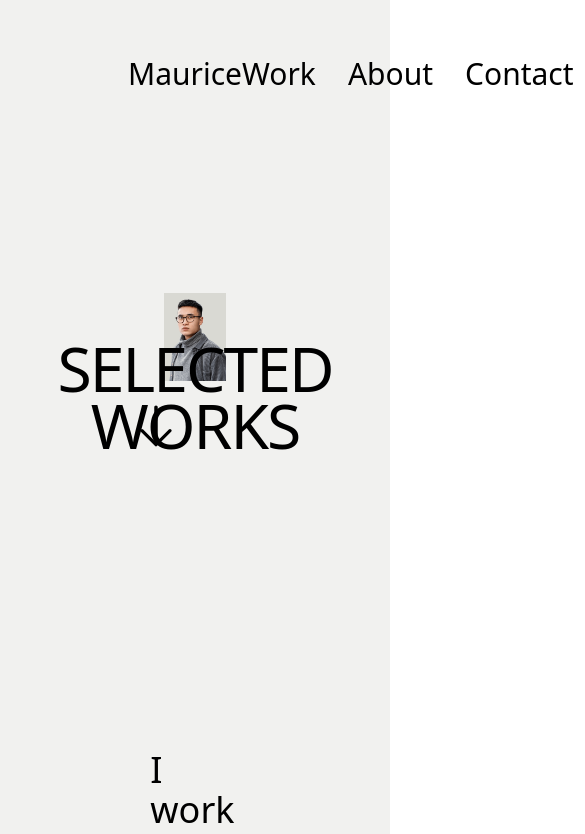
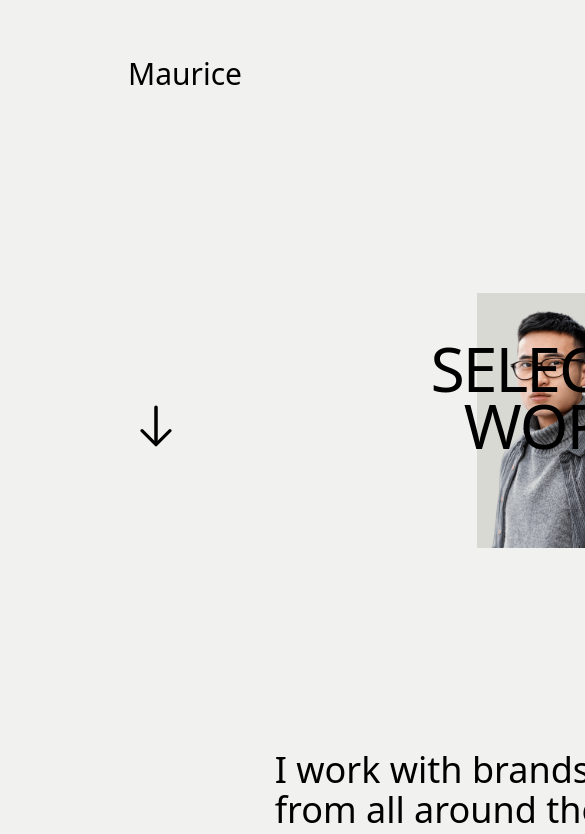
Before and after one commit to renmassonne/portfolio-maurice, a Next.js app: page / in a window 390 px wide. Shown: the top 834 px of the page, 585 px wide, since content can reach past the window. Built offline with nearby package versions, Linux system fonts and the light colour scheme.

Commit message:
test Adjustment mobile

```diff
--- a/src/pages/_document.js
+++ b/src/pages/_document.js
@@ -1,13 +1,13 @@
-import { Html, Head, Main, NextScript } from 'next/document'
+import { Html, Head, Main, NextScript } from "next/document";
 
 export default function Document() {
   return (
     <Html lang="en">
       <Head />
-      <body>
+      <body className="flex flex-1 w-full">
         <Main />
         <NextScript />
       </body>
     </Html>
-  )
+  );
 }
--- a/tailwind.config.js
+++ b/tailwind.config.js
@@ -16,6 +16,19 @@ module.exports = {
           "linear-gradient(0deg, rgba(0,0,0,1) 0%, rgba(0,0,0,0.31416316526610644) 100%)",
       },
     },
+    screens: {
+      xxl: { max: "1535px" },
+
+      xl: { max: "1279px" },
+
+      lg: { max: "1023px" },
+
+      md: { max: "767px" },
+
+      sm: { max: "639px" },
+
+      xs: { max: "479px" },
+    },
   },
   plugins: [],
 };
```
